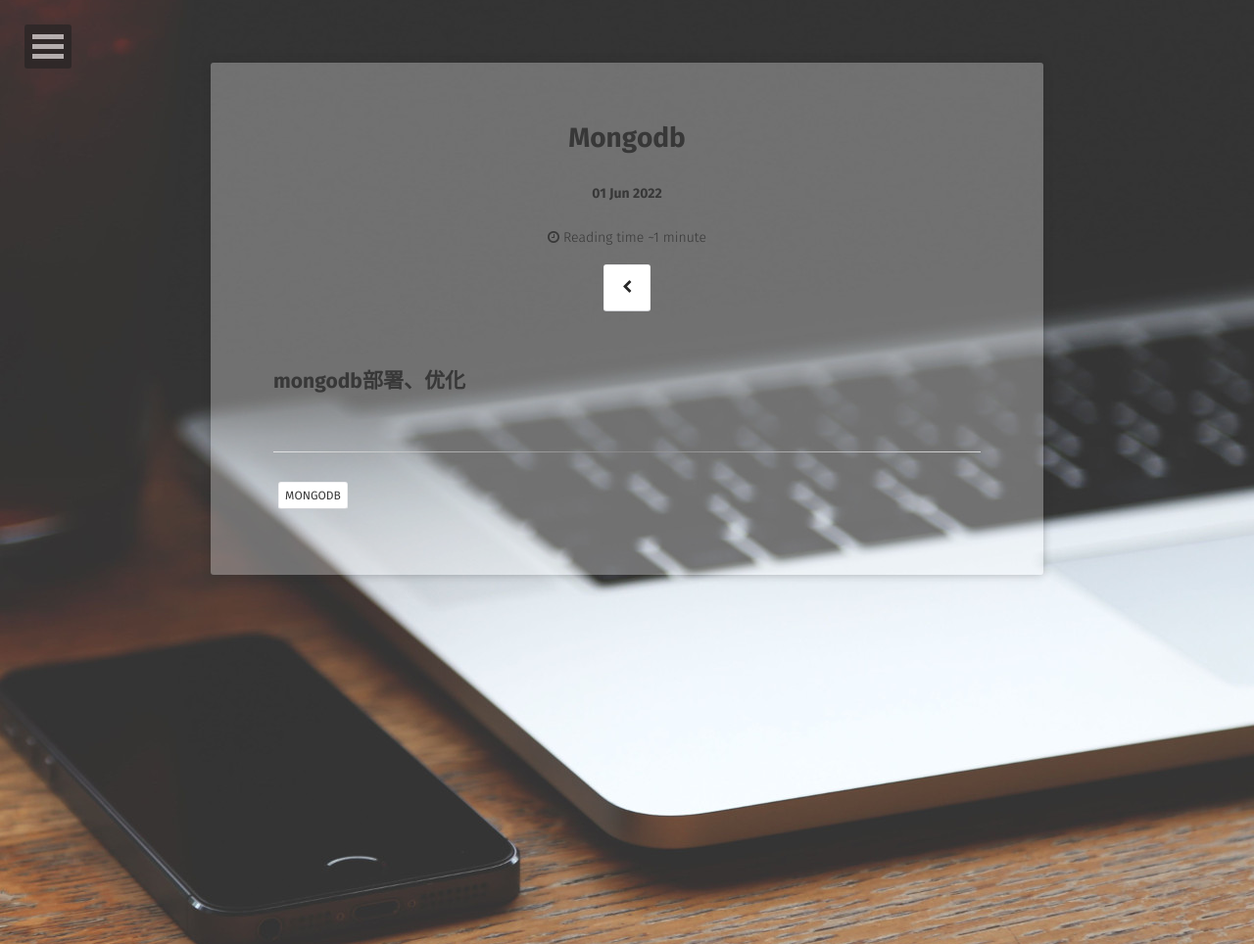
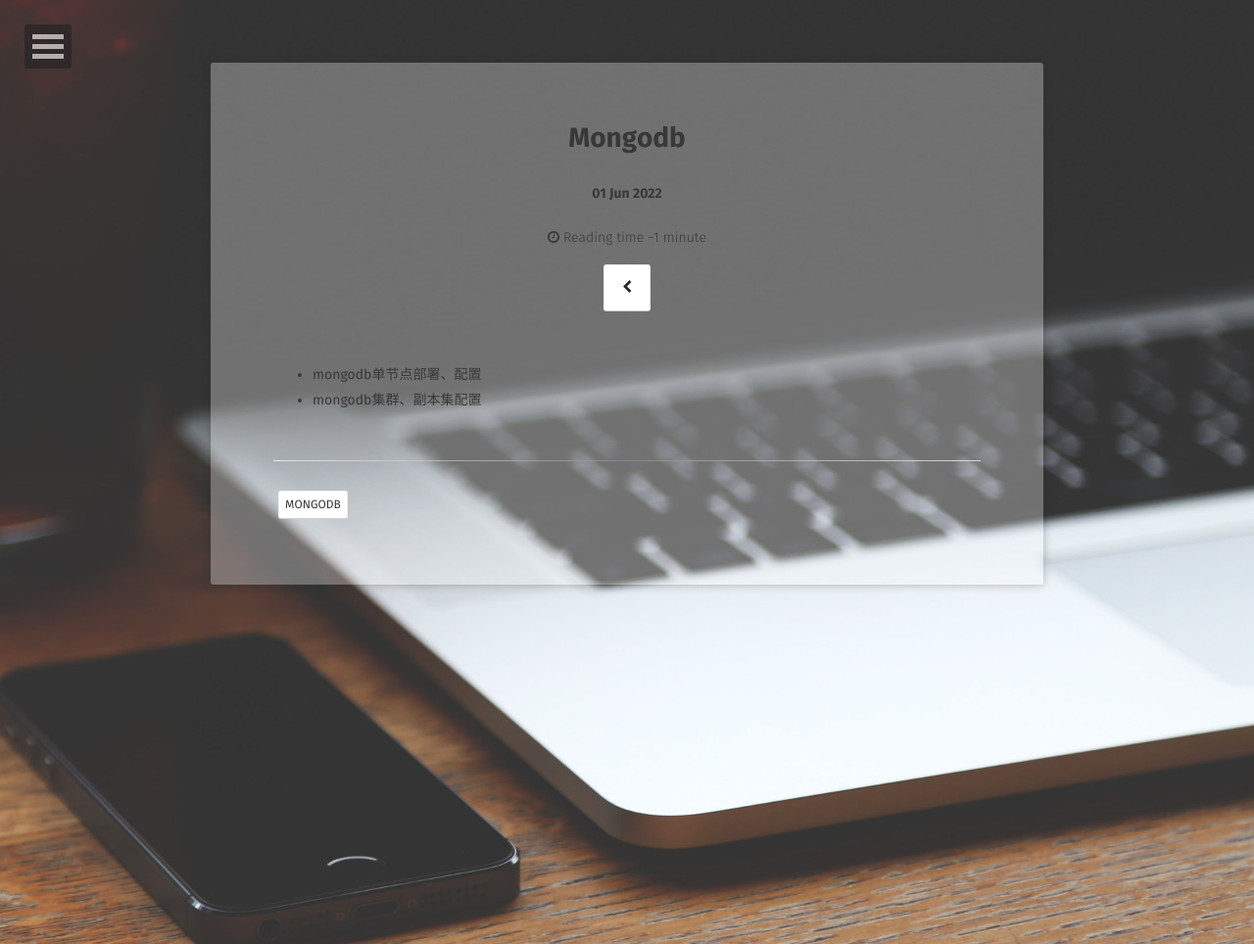
Before and after one commit to A17513081909/csz.github.io, a Jekyll site: the page built from _posts/2021-01-01-mongodb.md, in a window 1280 px wide. Shown: the whole page at 98% size. Built offline with Jekyll 4.4.1, drawn with Linux system fonts in a browser that asks for light colours; some web fonts are replaced.

Commit message:
Update 2021-01-01-mongodb.md

```diff
--- a/_posts/2021-01-01-mongodb.md
+++ b/_posts/2021-01-01-mongodb.md
@@ -8,4 +8,5 @@ comments: false
 <!-- project: true -->
 ---
 
-## mongodb部署、优化
+* mongodb单节点部署、配置
+* mongodb集群、副本集配置
```
